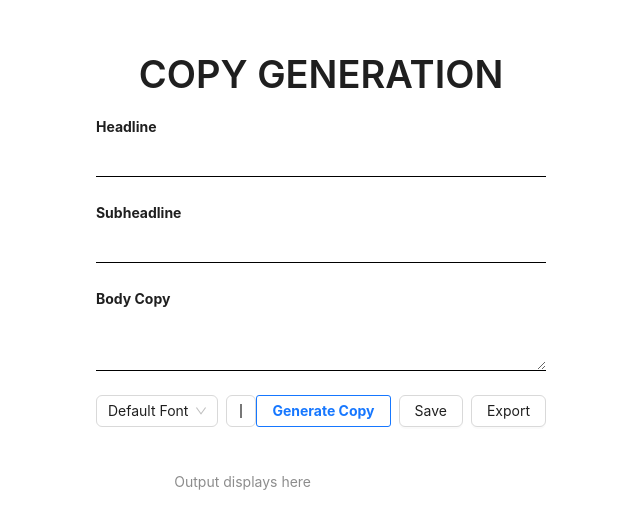
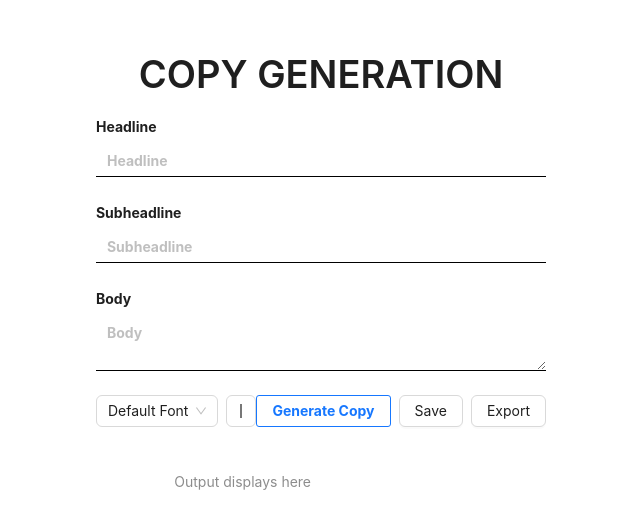
Before and after one commit to tajmuhammed123/softlix_project, a React (Vite) app: page / in a window 1280 px wide. Shown: the part 121-650 px from the top of the page, without its empty margins (319-959 px from the left). Built offline with nearby package versions, Linux system fonts and the light colour scheme; a web font is replaced by a local one.

Commit message:
first commit

```diff
--- a/src/Components/MainPage.jsx
+++ b/src/Components/MainPage.jsx
@@ -21,14 +21,14 @@ const { Option } = Select;
 const MainPage = () => {
   const [headline, setHeadline] = useState("");
   const [subheadline, setSubheadline] = useState("");
-  const [bodyCopy, setBodyCopy] = useState("");
+  const [body, setBody] = useState("");
   const [fontFamily, setFontFamily] = useState("defaultFont");
   const [textColor, setTextColor] = useState("#000000");
 
   const dispatch = useDispatch();
   const generatedCopy = useSelector((state) => state.generatedCopy);
 
-  const fetchApi = async ({ headline, subheadline, bodyCopy }) => {
+  const fetchApi = async ({ headline, subheadline, body }) => {
     try {
       const response = await fetch(
         "https://jsonplaceholder.typicode.com/posts",
@@ -37,7 +37,7 @@ const MainPage = () => {
           headers: {
             "Content-Type": "application/json",
           },
-          body: JSON.stringify({ headline, subheadline, bodyCopy }),
+          body: JSON.stringify({ headline, subheadline, body }),
         }
       );
       console.log(response);
@@ -60,7 +60,7 @@ const MainPage = () => {
       const dynamicContent = await fetchApi({
         headline,
         subheadline,
-        bodyCopy,
+        body,
       });
       console.log(dynamicContent);
 
@@ -119,6 +119,7 @@ const MainPage = () => {
                     borderRadius: "0",
                   }}
                   value={headline}
+                  placeholder="Headline"
                   onChange={(e) => setHeadline(e.target.value)}
                 />
               </Form.Item>
@@ -130,18 +131,20 @@ const MainPage = () => {
                     borderRadius: "0",
                   }}
                   value={subheadline}
+                  placeholder="Subheadline"
                   onChange={(e) => setSubheadline(e.target.value)}
                 />
               </Form.Item>
-              <Form.Item label="Body Copy" style={{ fontWeight: "bold" }}>
+              <Form.Item label="Body" style={{ fontWeight: "bold" }}>
                 <Input.TextArea
                   style={{
                     border: "hidden",
                     borderBottom: "1px solid #000",
                     borderRadius: "0",
                   }}
-                  value={bodyCopy}
-                  onChange={(e) => setBodyCopy(e.target.value)}
+                  value={body}
+                  placeholder="Body"
+                  onChange={(e) => setBody(e.target.value)}
                 />
               </Form.Item>
             </Form>
@@ -211,7 +214,7 @@ const MainPage = () => {
                     color: textColor,
                   }}
                 >
-                  {bodyCopy}
+                  {body}
                 </Paragraph>
               </Typography>
               <Tooltip title="Preview">
```
